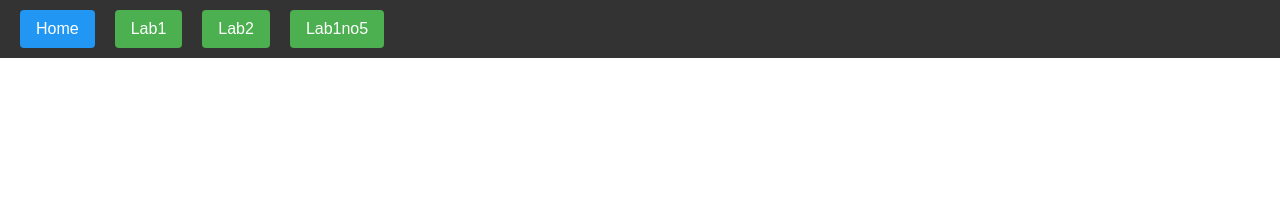
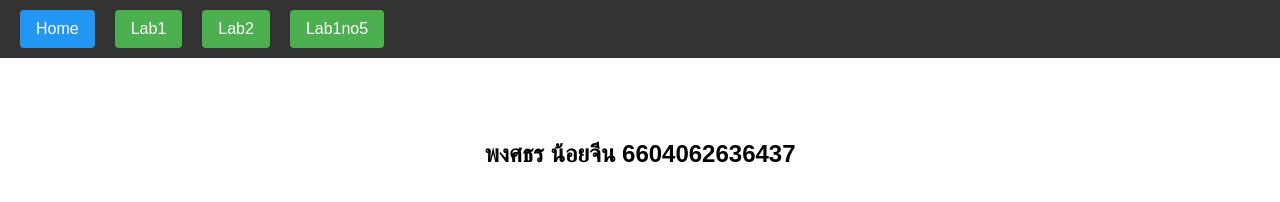
Before and after one commit to cs6636437/cs6636437.github.io, a plain HTML site: page index.html in a window 1280 px wide. Drawn offline with Linux system fonts and the light colour scheme.

Commit message:
Initial commit

```diff
--- a/index.html
+++ b/index.html
@@ -11,7 +11,7 @@
         body {
             margin: 0;
             font-family: Arial, sans-serif;
-            padding-top: 70px;
+            padding-top: 120px;
         }
 
         .menu-bar {
@@ -59,7 +59,7 @@
             background-color: white;
             min-width: 160px;
             border: 1px solid #ccc;
-            box-shadow: 0px 8px 16px rgba(0,0,0,0.2);
+            box-shadow: 0px 8px 16px rgba(43, 38, 38, 0.2);
             z-index: 2000;
         }
 
@@ -80,6 +80,13 @@
 
         .dropdown:hover .dropdown-toggle {
             background-color: #3e8e41;
+        }
+
+        .student-info {
+            text-align: center;
+            font-size: 24px;
+            font-weight: bold;
+            margin-top: 20px;
         }
     </style>
 </head>
@@ -120,5 +127,10 @@
         </div>
     </div>
 
+    <div class="student-info">
+        พงศธร น้อยจีน
+        6604062636437
+    </div>
+
 </body>
 </html>
```
Also changed, not shown: Lab1no5/web2/index.html (line endings or trailing spaces).
